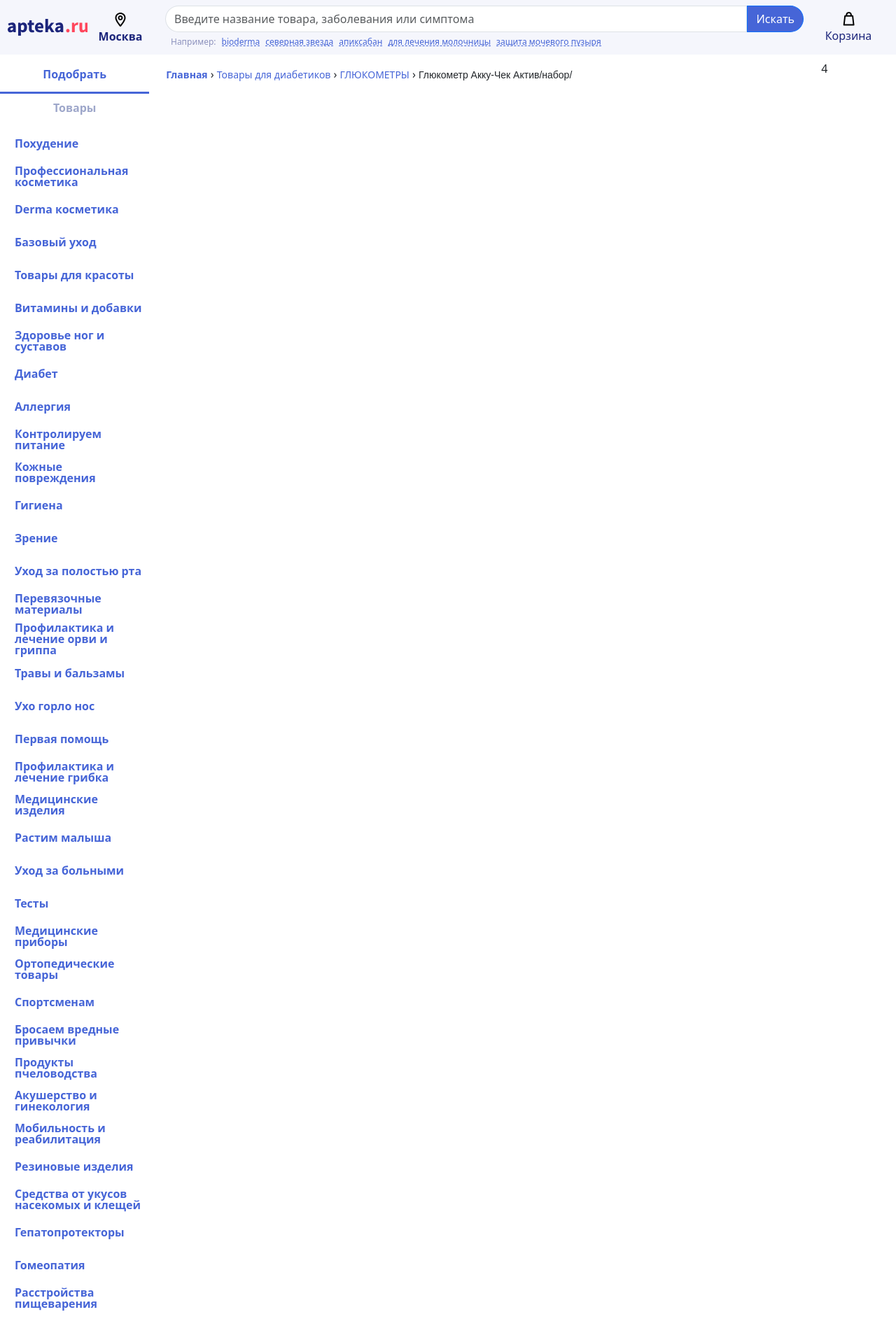
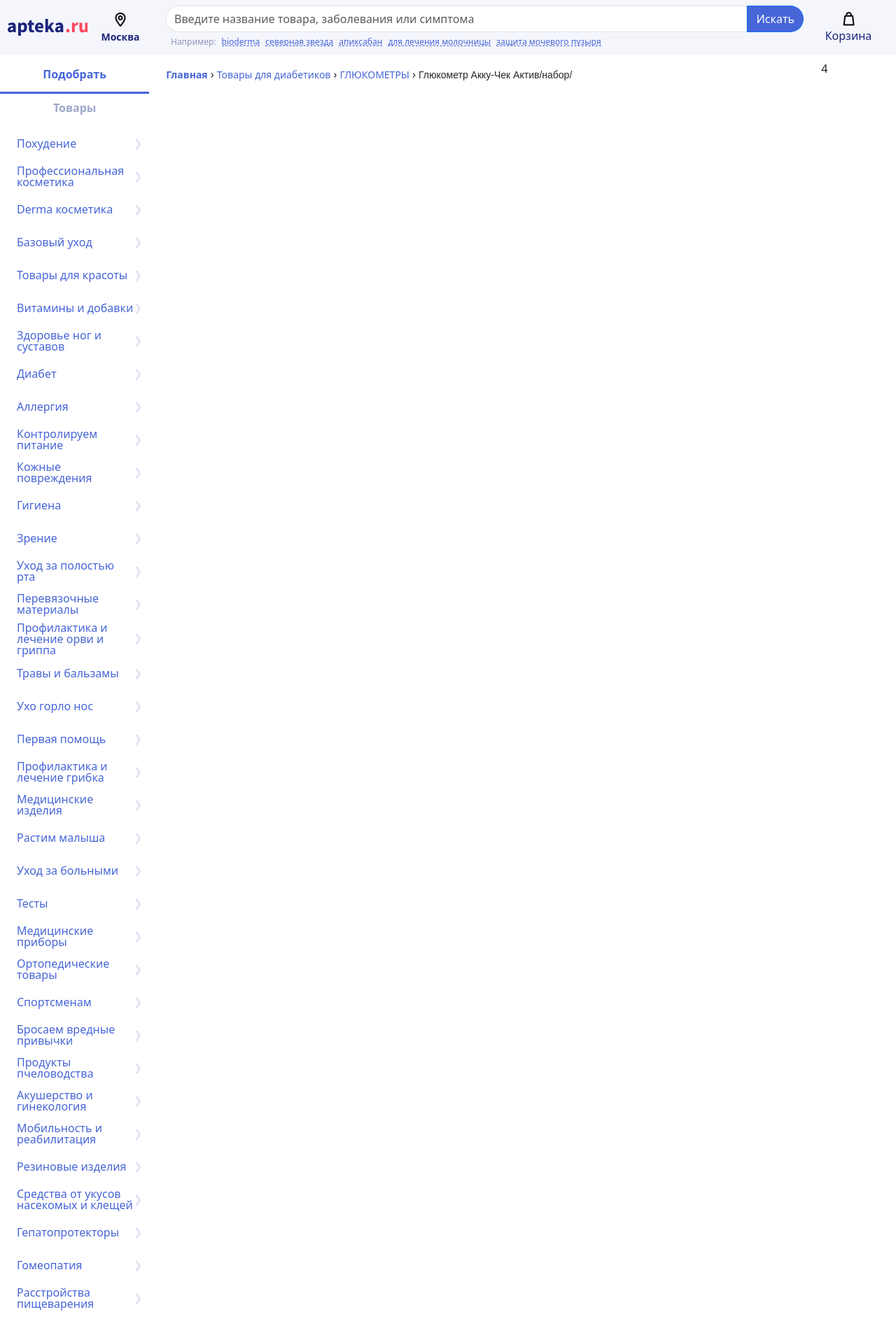
Before and after one commit to samedit66/web, a PHP site: page / in a window 1280 px wide. Shown: the whole page at 70% size. Run offline with PHP 8.4, Linux system fonts and the light colour scheme.

Commit message:
chore: левое меню готово

```diff
--- a/css/custom.css
+++ b/css/custom.css
@@ -79,6 +79,20 @@
     text-decoration: none;
 }
 
+.category-list-element::after {
+    color: #e0e1f3;
+    content: "\276F";
+    flex: 0 0 auto;
+    font: 400 15px/15px Verdana;
+    margin: 0 0 0 auto;
+    text-align: center;
+    transition: inherit;
+}
+
+.category-list-element:hover {
+    background-color: #f5f6fc;
+}
+
 .container-fluid > .row {
     margin-left: 0;
     margin-right: 0;
--- a/index.html
+++ b/index.html
@@ -25,7 +25,7 @@
                 <div class="col-1 d-flex justify-content-center align-items-center">
                     <button type="button" class="btn btn-outline-light border-0" aria-label="Выбор города">
                         <img src="img/city.svg" height="24" alt="City" loading="lazy" />
-                        <span style="color: #1c257b;" class="fw-bold">Москва</span>
+                        <span style="color: #1c257b; font-weight: bold; font-size: 14px;">Москва</span>
                     </button>
                 </div>
 
@@ -100,43 +100,43 @@
                     <div class="tab-content" id="nav-tabContent">
                         <div class="tab-pane fade show active" id="nav-home" role="tabpanel"
                             aria-labelledby="nav-home-tab">
-                            <ul class="ps-3" aria-expanded="true">
-                                <li><a href="#" class="category-list-element"><b>Похудение</b></a></li>
-                                <li><a href="#" class="category-list-element"><b>Профессиональная косметика</b></a></li>
-                                <li><a href="#" class="category-list-element"><b>Derma косметика</b></a></li>
-                                <li><a href="#" class="category-list-element"><b>Базовый уход</b></a></li>
-                                <li><a href="#" class="category-list-element"><b>Товары для красоты</b></a></li>
-                                <li><a href="#" class="category-list-element"><b>Витамины и добавки</b></a></li>
-                                <li><a href="#" class="category-list-element"><b>Здоровье ног и суставов</b></a></li>
-                                <li><a href="#" class="category-list-element"><b>Диабет</b></a></li>
-                                <li><a href="#" class="category-list-element"><b>Аллергия</b></a></li>
-                                <li><a href="#" class="category-list-element"><b>Контролируем питание</b></a></li>
-                                <li><a href="#" class="category-list-element"><b>Кожные повреждения</b></a></li>
-                                <li><a href="#" class="category-list-element"><b>Гигиена</b></a></li>
-                                <li><a href="#" class="category-list-element"><b>Зрение</b></a></li>
-                                <li><a href="#" class="category-list-element"><b>Уход за полостью рта</b></a></li>
-                                <li><a href="#" class="category-list-element"><b>Перевязочные материалы</b></a></li>
-                                <li><a href="#" class="category-list-element"><b>Профилактика и лечение орви и гриппа</b></a></li>
-                                <li><a href="#" class="category-list-element"><b>Травы и бальзамы</b></a></li>
-                                <li><a href="#" class="category-list-element"><b>Ухо горло нос</b></a></li>
-                                <li><a href="#" class="category-list-element"><b>Первая помощь</b></a></li>
-                                <li><a href="#" class="category-list-element"><b>Профилактика и лечение грибка</b></a></li>
-                                <li><a href="#" class="category-list-element"><b>Медицинские изделия</b></a></li>
-                                <li><a href="#" class="category-list-element"><b>Растим малыша</b></a></li>
-                                <li><a href="#" class="category-list-element"><b>Уход за больными</b></a></li>
-                                <li><a href="#" class="category-list-element"><b>Тесты</b></a></li>
-                                <li><a href="#" class="category-list-element"><b>Медицинские приборы</b></a></li>
-                                <li><a href="#" class="category-list-element"><b>Ортопедические товары</b></a></li>
-                                <li><a href="#" class="category-list-element"><b>Спортсменам</b></a></li>
-                                <li><a href="#" class="category-list-element"><b>Бросаем вредные привычки</b></a></li>
-                                <li><a href="#" class="category-list-element"><b>Продукты пчеловодства</b></a></li>
-                                <li><a href="#" class="category-list-element"><b>Акушерство и гинекология</b></a></li>
-                                <li><a href="#" class="category-list-element"><b>Мобильность и реабилитация</b></a></li>
-                                <li><a href="#" class="category-list-element"><b>Резиновые изделия</b></a></li>
-                                <li><a href="#" class="category-list-element"><b>Средства от укусов насекомых и клещей</b></a></li>
-                                <li><a href="#" class="category-list-element"><b>Гепатопротекторы</b></a></li>
-                                <li><a href="#" class="category-list-element"><b>Гомеопатия</b></a></li>
-                                <li><a href="#" class="category-list-element"><b>Расстройства пищеварения</b></a></li>
+                            <ul class="ps-0" aria-expanded="true">
+                                <li><a href="#" class="category-list-element ps-4">Похудение</a></li>
+                                <li><a href="#" class="category-list-element ps-4">Профессиональная косметика</a></li>
+                                <li><a href="#" class="category-list-element ps-4">Derma косметика</a></li>
+                                <li><a href="#" class="category-list-element ps-4">Базовый уход</a></li>
+                                <li><a href="#" class="category-list-element ps-4">Товары для красоты</a></li>
+                                <li><a href="#" class="category-list-element ps-4">Витамины и добавки</a></li>
+                                <li><a href="#" class="category-list-element ps-4">Здоровье ног и суставов</a></li>
+                                <li><a href="#" class="category-list-element ps-4">Диабет</a></li>
+                                <li><a href="#" class="category-list-element ps-4">Аллергия</a></li>
+                                <li><a href="#" class="category-list-element ps-4">Контролируем питание</a></li>
+                                <li><a href="#" class="category-list-element ps-4">Кожные повреждения</a></li>
+                                <li><a href="#" class="category-list-element ps-4">Гигиена</a></li>
+                                <li><a href="#" class="category-list-element ps-4">Зрение</a></li>
+                                <li><a href="#" class="category-list-element ps-4">Уход за полостью рта</a></li>
+                                <li><a href="#" class="category-list-element ps-4">Перевязочные материалы</a></li>
+                                <li><a href="#" class="category-list-element ps-4">Профилактика и лечение орви и гриппа</a></li>
+                                <li><a href="#" class="category-list-element ps-4">Травы и бальзамы</a></li>
+                                <li><a href="#" class="category-list-element ps-4">Ухо горло нос</a></li>
+                                <li><a href="#" class="category-list-element ps-4">Первая помощь</a></li>
+                                <li><a href="#" class="category-list-element ps-4">Профилактика и лечение грибка</a></li>
+                                <li><a href="#" class="category-list-element ps-4">Медицинские изделия</a></li>
+                                <li><a href="#" class="category-list-element ps-4">Растим малыша</a></li>
+                                <li><a href="#" class="category-list-element ps-4">Уход за больными</a></li>
+                                <li><a href="#" class="category-list-element ps-4">Тесты</a></li>
+                                <li><a href="#" class="category-list-element ps-4">Медицинские приборы</a></li>
+                                <li><a href="#" class="category-list-element ps-4">Ортопедические товары</a></li>
+                                <li><a href="#" class="category-list-element ps-4">Спортсменам</a></li>
+                                <li><a href="#" class="category-list-element ps-4">Бросаем вредные привычки</a></li>
+                                <li><a href="#" class="category-list-element ps-4">Продукты пчеловодства</a></li>
+                                <li><a href="#" class="category-list-element ps-4">Акушерство и гинекология</a></li>
+                                <li><a href="#" class="category-list-element ps-4">Мобильность и реабилитация</a></li>
+                                <li><a href="#" class="category-list-element ps-4">Резиновые изделия</a></li>
+                                <li><a href="#" class="category-list-element ps-4">Средства от укусов насекомых и клещей</a></li>
+                                <li><a href="#" class="category-list-element ps-4">Гепатопротекторы</a></li>
+                                <li><a href="#" class="category-list-element ps-4">Гомеопатия</a></li>
+                                <li><a href="#" class="category-list-element ps-4">Расстройства пищеварения</a></li>
                             </ul>
                         </div>
                         <div class="tab-pane fade" id="nav-profile" role="tabpanel" aria-labelledby="nav-profile-tab">
```
